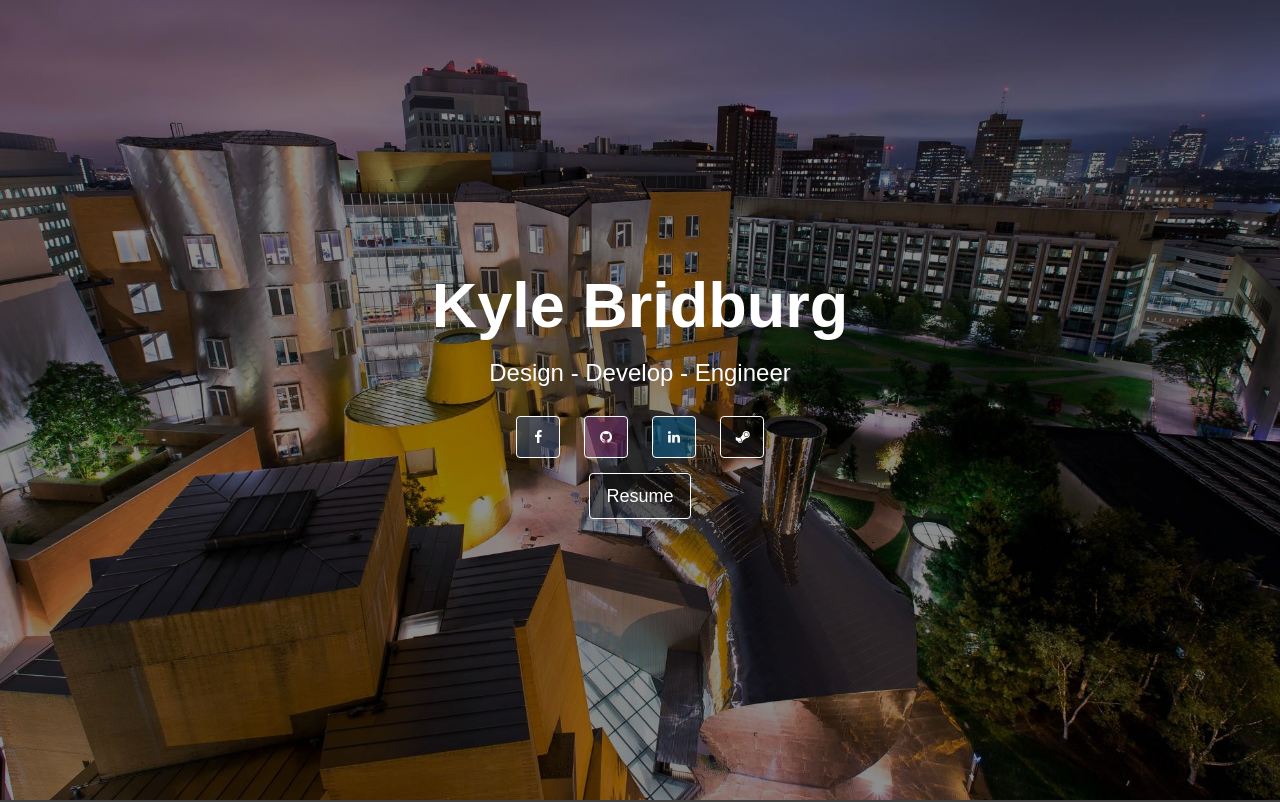
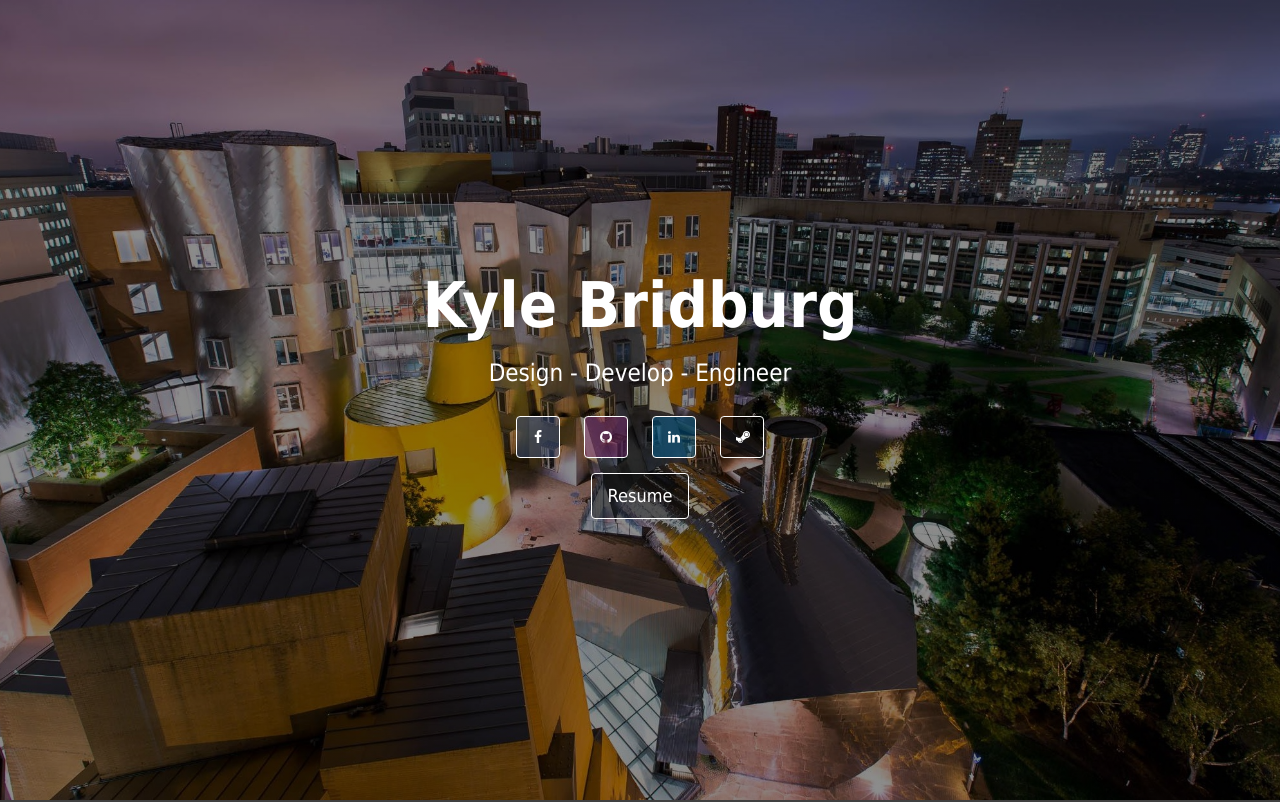
Before and after one commit to kbridbur/personal-website, a plain HTML site: page index.html in a window 1280 px wide. Shown: the top 802 px of the page. Drawn offline with Linux system fonts and the light colour scheme.

Commit message:
Change font to tahoma

```diff
--- a/index.html
+++ b/index.html
@@ -32,7 +32,7 @@
       width: 100%;
       margin: 0;
       padding: 0;
-      font-family: Arial;
+      font-family: tahoma;
       overflow-x: hidden;
     }
     #bannerBackground{
```
